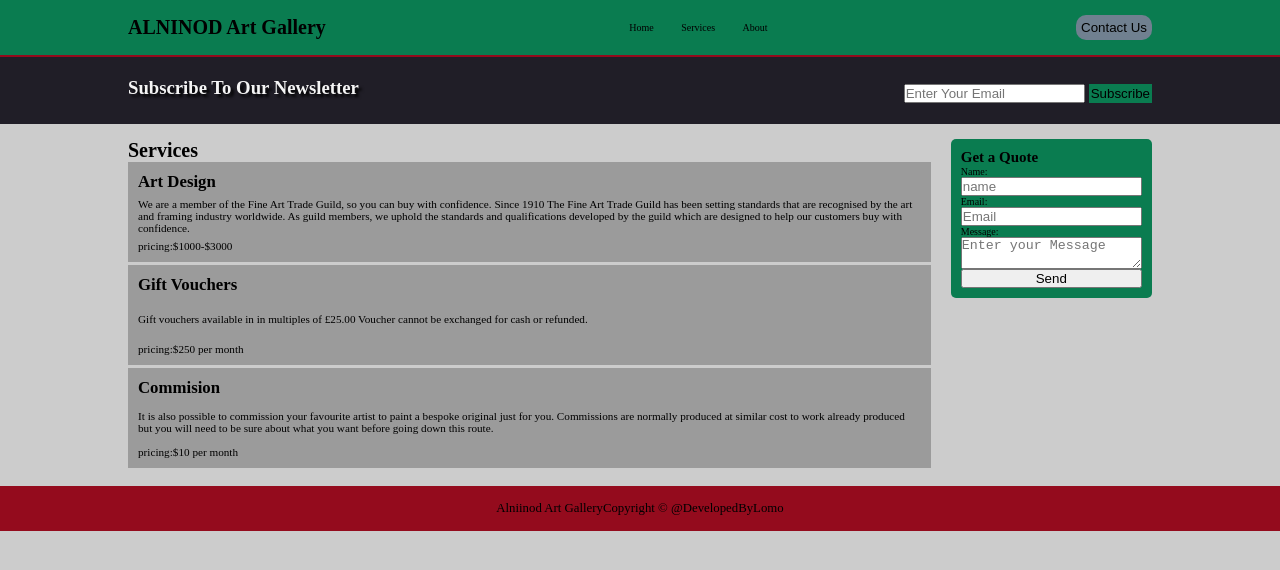
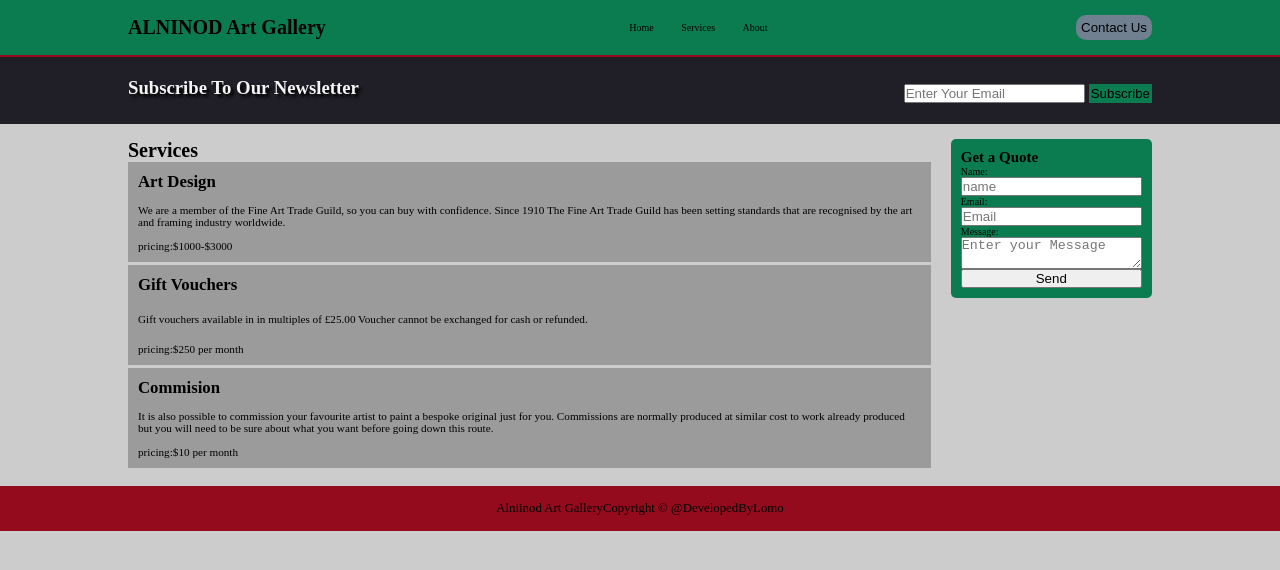
Before and after one commit to DevelopedByLomo/Artshop, a plain HTML site: page services.html in a window 1280 px wide. Drawn offline with Linux system fonts and the light colour scheme.

Commit message:
Update services.html

```diff
--- a/services.html
+++ b/services.html
@@ -35,7 +35,6 @@
             <p>
               We are a member of the Fine Art Trade Guild, so you can buy with confidence.
 Since 1910 The Fine Art Trade Guild has been setting standards that are recognised by the art and framing industry worldwide.
-As guild members, we uphold the standards and qualifications developed by the guild which are designed to help our customers buy with confidence.
             </p>
             <p>pricing:$1000-$3000</p>
           </div>
```
